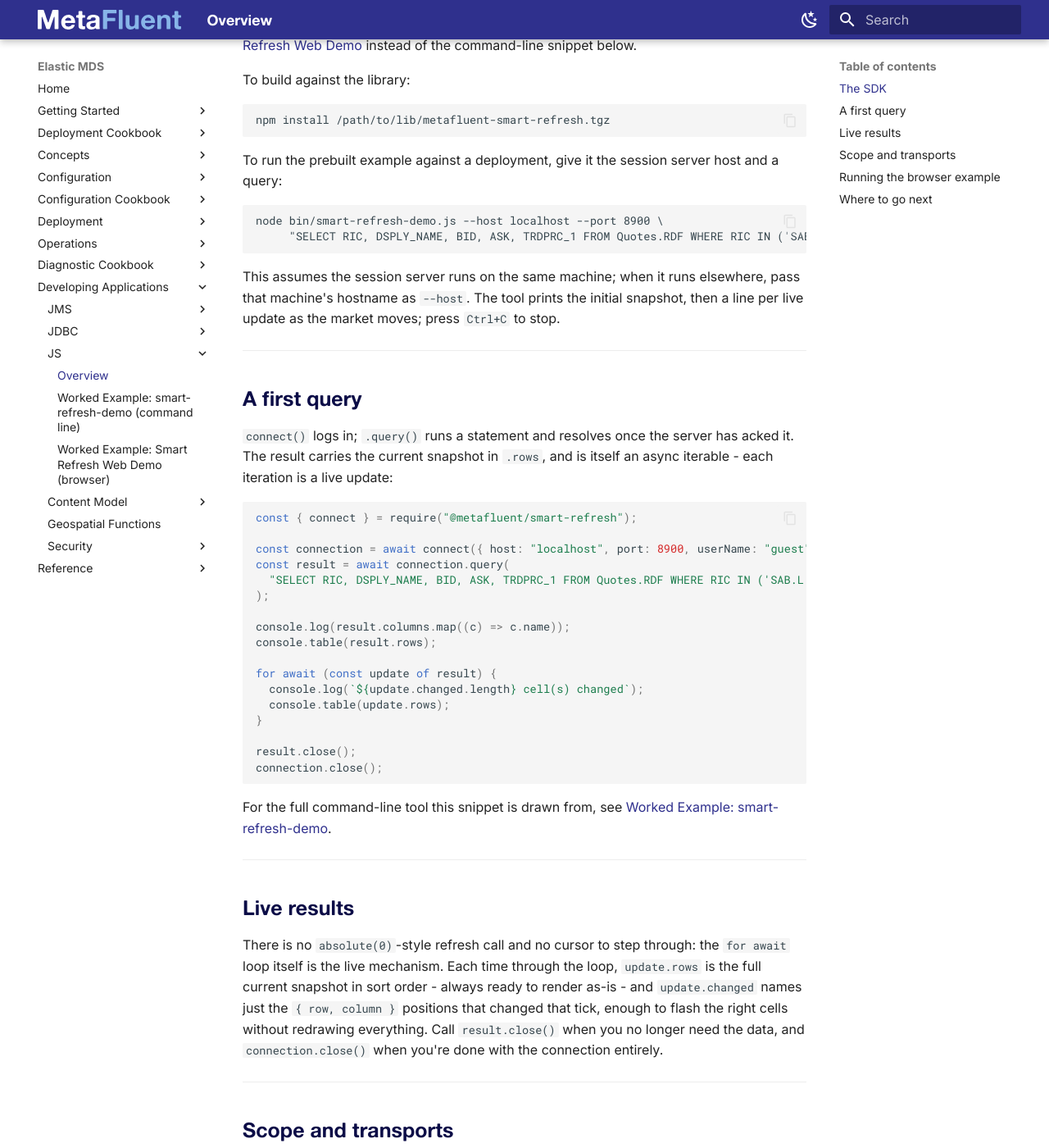
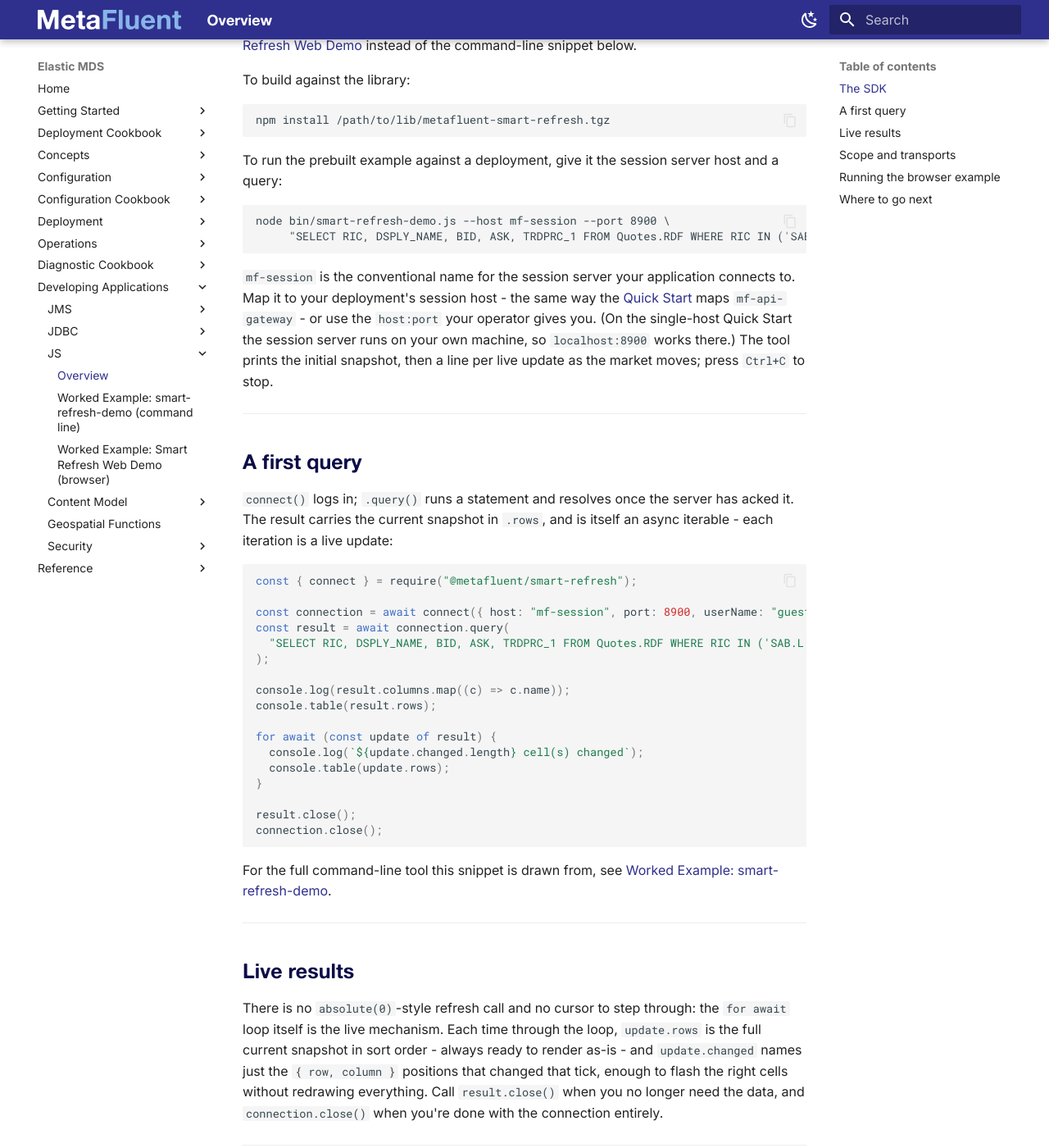
Before and after one commit to MetaFluent/ElasticMDS-docs, an MkDocs documentation site: the page built from docs/Develop-JS.md, in a window 1280 px wide and 1400 px high, scrolled down 1118 px. Shown: the whole window at 82% size. Built offline with MkDocs 1.6.1 and Material for MkDocs 9.7.7, drawn with Linux system fonts in a browser that asks for light colours; the version menu is left out; some of the changed text lies outside the part shown.

Commit message:
Use the mf-session convention name, matching Develop-JMS.md/Quick-Start.md
The JS docs used plain "localhost" for the session server in every example - inconsistent
with the rest of the docs set, where Develop-JMS.md names mf-session as the stable
convention (tied to Quick-Start.md's own mf-api-gateway mapping) specifically so commands
stay portable across deployments rather than only working on a single-host setup. Replaced
every session-server host in the JS examples (the CLI run command, the connect() snippets)
with mf-session:8900, and added the same explanatory note Develop-JMS.md already gives.

Left alone: localhost:4173 in the browser example - that's the demo's own local static
server, not the session server, so it's correctly local regardless of deployment.

Co-Authored-By: Claude Sonnet 5 <noreply@anthropic.com>

````diff
--- a/docs/Develop-JS.md
+++ b/docs/Develop-JS.md
@@ -37,11 +37,11 @@ npm install /path/to/lib/metafluent-smart-refresh.tgz
 To run the prebuilt example against a deployment, give it the session server host and a query:
 
 ```
-node bin/smart-refresh-demo.js --host localhost --port 8900 \
+node bin/smart-refresh-demo.js --host mf-session --port 8900 \
      "SELECT RIC, DSPLY_NAME, BID, ASK, TRDPRC_1 FROM Quotes.RDF WHERE RIC IN ('SAB.L','BG.L')"
 ```
 
-This assumes the session server runs on the same machine; when it runs elsewhere, pass that machine's hostname as `--host`. The tool prints the initial snapshot, then a line per live update as the market moves; press `Ctrl+C` to stop.
+`mf-session` is the conventional name for the session server your application connects to. Map it to your deployment's session host - the same way the [Quick Start](Quick-Start.md) maps `mf-api-gateway` - or use the `host:port` your operator gives you. (On the single-host Quick Start the session server runs on your own machine, so `localhost:8900` works there.) The tool prints the initial snapshot, then a line per live update as the market moves; press `Ctrl+C` to stop.
 
 ---
 
@@ -52,7 +52,7 @@ This assumes the session server runs on the same machine; when it runs elsewhere
 ```javascript
 const { connect } = require("@metafluent/smart-refresh");
 
-const connection = await connect({ host: "localhost", port: 8900, userName: "guest" });
+const connection = await connect({ host: "mf-session", port: 8900, userName: "guest" });
 const result = await connection.query(
   "SELECT RIC, DSPLY_NAME, BID, ASK, TRDPRC_1 FROM Quotes.RDF WHERE RIC IN ('SAB.L','BG.L')"
 );
@@ -89,7 +89,7 @@ This client covers the same single-table, no-join query scope the rest of the JS
 const { connect, BrowserWebSocketTransportFactory } = require("@metafluent/smart-refresh");
 
 const connection = await connect({
-  host: "localhost",
+  host: "mf-session",
   port: 8900,
   userName: "guest",
   transportFactory: new BrowserWebSocketTransportFactory(),
````
Also changed, not shown: docs/Example-Smart-Refresh-Web-Demo.md (+1 -1 lines).
